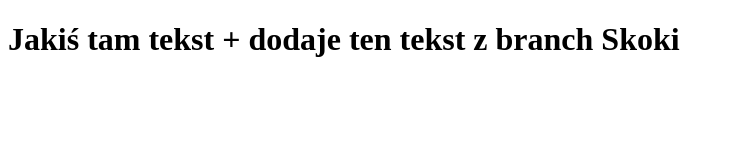
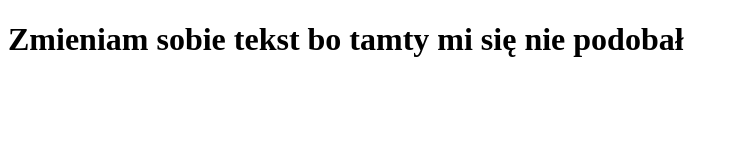
Before and after one commit to mlodydorosly/Testing, a plain HTML site: page index.html in a window 1280 px wide. Shown: the whole page, without its empty margins (0-737 px from the left). Drawn offline with Linux system fonts and the light colour scheme.

Commit message:
Zmieniłem tekst w h1

```diff
--- a/index.html
+++ b/index.html
@@ -7,6 +7,6 @@
     <title>Document</title>
 </head>
 <body>
-    <h1>Jakiś tam tekst + dodaje ten tekst z branch Skoki </h1>
+    <h1>Zmieniam sobie tekst bo tamty mi się nie podobał </h1>
 </body>
 </html>
```
